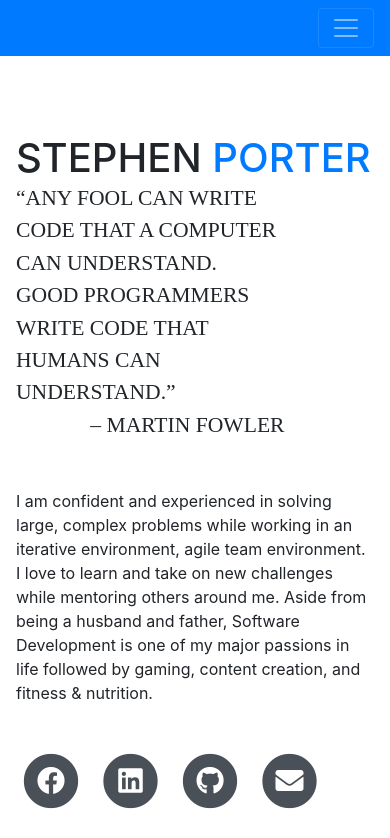
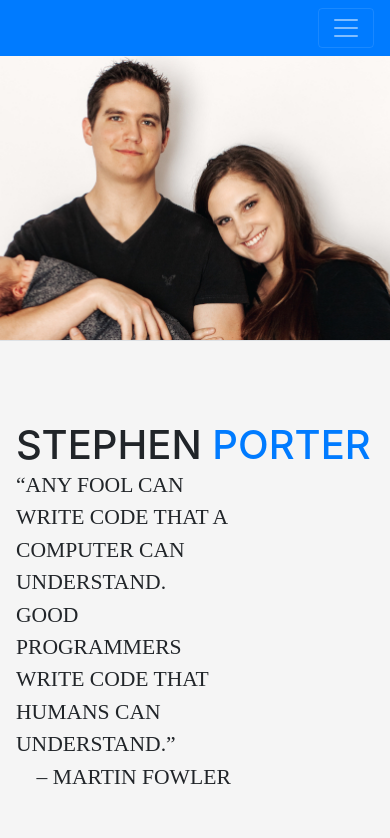
Before and after one commit to StephenMP/StephenMP.github.io, a website with bundled scripts: page index.html in a window 390 px wide. Shown: the top 838 px of the page. Built offline with nearby package versions, Linux system fonts and the light colour scheme; a web font is replaced by a local one.

Commit message:
Change pictures based on device width to suit mobile and tablets better

```diff
--- a/css/style.css
+++ b/css/style.css
@@ -208,6 +208,38 @@ a:active {
   }
 
 /*==================================================
+                      COVER
+====================================================*/
+@media only screen and (min-width: 1141px) {
+    #cover {
+        visibility: hidden !important;
+        padding-top: 0 !important;
+        padding-bottom: 0 !important;
+        min-height: 0;
+        border-bottom: none;
+    }
+}
+
+@media only screen and (max-width: 1141px) {
+    #cover {
+        visibility: visible !important;
+        background-image: url(../img/cover.jpg);
+        background-repeat: no-repeat;
+        background-size: cover;
+        background-position: center;
+    }
+}
+
+@media (max-width: 768px) {
+    #cover {
+        visibility: visible !important;
+        background-image: url(../img/cover-small.jpg);
+        background-position: center;
+        height: 287px;
+    }
+}
+
+/*==================================================
                       ABOUT
 ====================================================*/
   #about {
@@ -218,18 +250,18 @@ a:active {
   }
 
   #about-quote {
-      max-width: 75%;
+      max-width: 60%;
   }
 
   #about-quote-person {
-      max-width: 75%;
+      max-width: 60%;
       text-align: right;
   }
 
-  /* Extra small devices (phones, 600px and down) */
-@media only screen and (max-width: 768px) {
+@media only screen and (max-width: 1140px) {
     #about {
         background-image: none;
+        background: #f5f5f5;
     }
 }
 
--- a/index.html
+++ b/index.html
@@ -60,6 +60,10 @@ License URL: https://creativecommons.org/licenses/by/4.0/
   </nav>
 
   <div class="container-fluid p-0">
+    <section class="resume-section p-3 p-lg-5 d-flex d-column" id="cover">
+      <div class="my-auto">
+      </div>
+    </section>
 
     <!--====================================================
                         ABOUT
```
Also changed, not shown: css/style.min.css, img/cover-small.jpg (added), img/cover.jpg (added).
